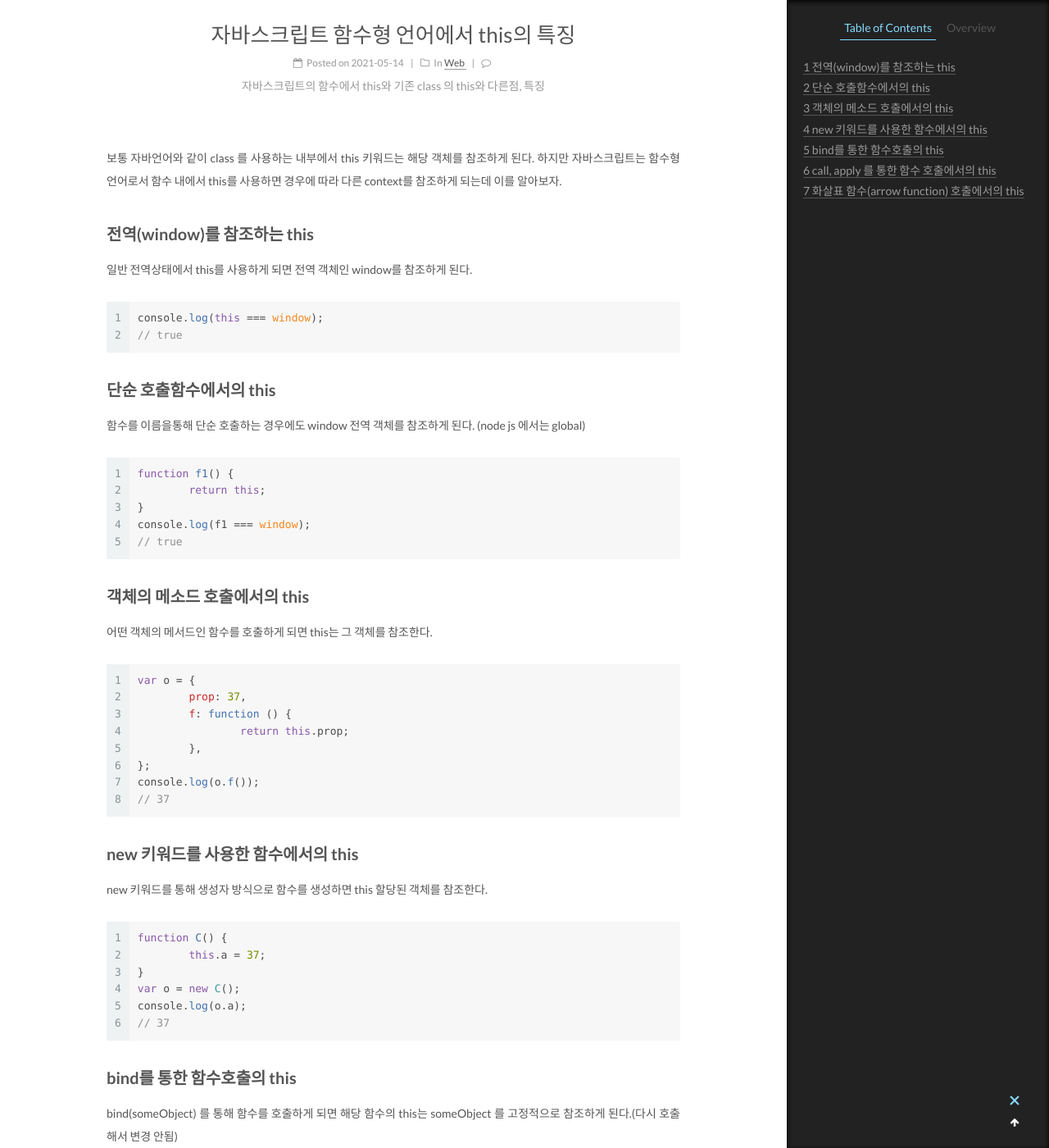
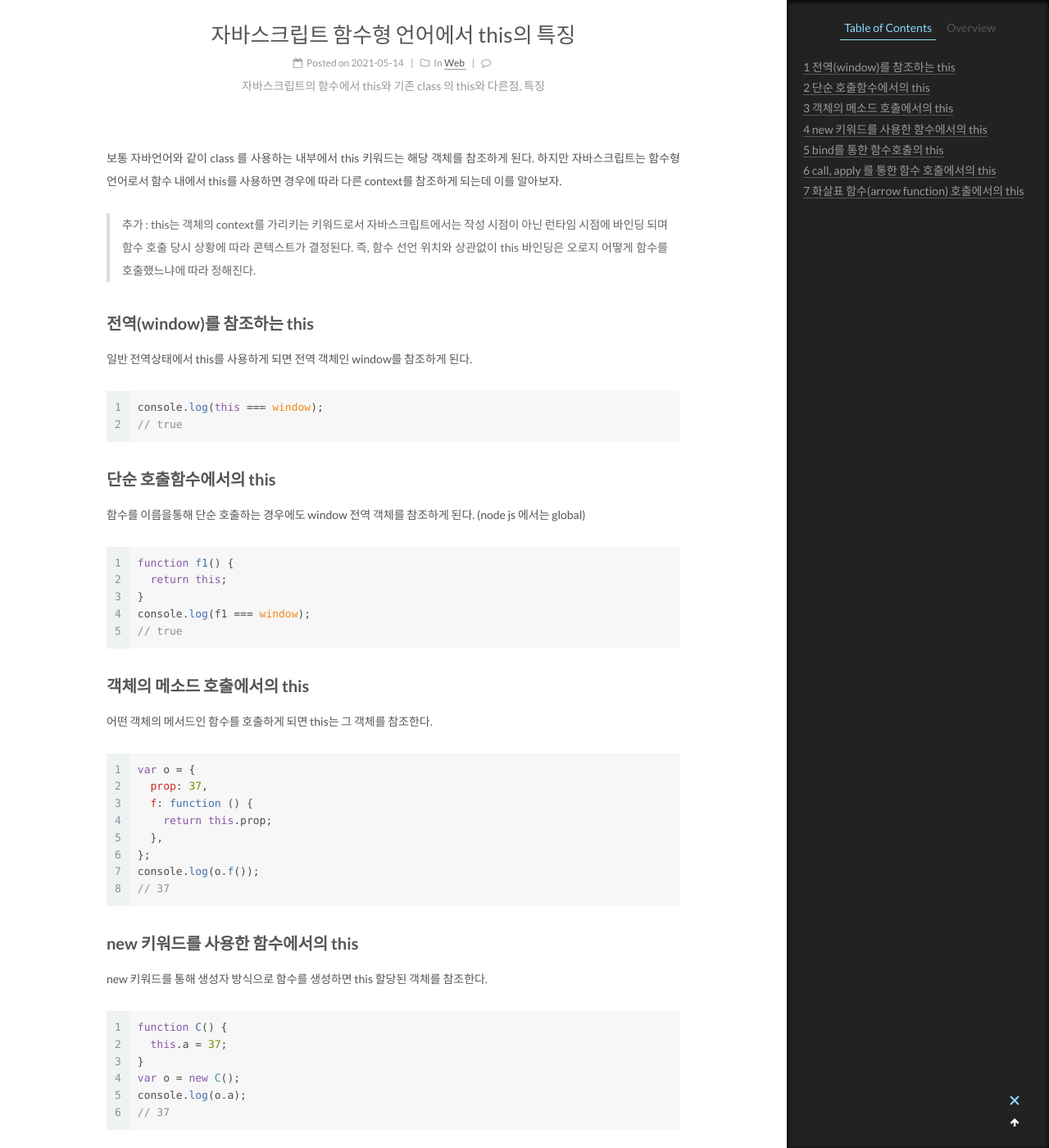
Before and after one commit to gusrb3164/gusrb3164.github.io, a Jekyll site: the page built from _posts/2021-05-14-js-this.md, in a window 1280 px wide and 1400 px high, scrolled down 354 px. Shown: the whole window at 82% size. Built offline with Jekyll 4.4.1, drawn with Linux system fonts in a browser that asks for light colours; comment, search, counter and statistics services are not loaded.

Commit message:
2021-08-13 update

````diff
--- a/_posts/2021-05-14-js-this.md
+++ b/_posts/2021-05-14-js-this.md
@@ -7,6 +7,8 @@ tags: [Programming, javascript]
 ---
 
 보통 자바언어와 같이 class 를 사용하는 내부에서 this 키워드는 해당 객체를 참조하게 된다. 하지만 자바스크립트는 함수형 언어로서 함수 내에서 this를 사용하면 경우에 따라 다른 context를 참조하게 되는데 이를 알아보자.
+
+> 추가 : this는 객체의 context를 가리키는 키워드로서 자바스크립트에서는 작성 시점이 아닌 런타임 시점에 바인딩 되며 함수 호출 당시 상황에 따라 콘텍스트가 결정된다. 즉, 함수 선언 위치와 상관없이 this 바인딩은 오로지 어떻게 함수를 호출했느냐에 따라 정해진다.
 
 ## 전역(window)를 참조하는 this
 
@@ -23,7 +25,7 @@ console.log(this === window);
 
 ```js
 function f1() {
-	return this;
+  return this;
 }
 console.log(f1 === window);
 // true
@@ -35,10 +37,10 @@ console.log(f1 === window);
 
 ```js
 var o = {
-	prop: 37,
-	f: function () {
-		return this.prop;
-	},
+  prop: 37,
+  f: function () {
+    return this.prop;
+  },
 };
 console.log(o.f());
 // 37
@@ -50,7 +52,7 @@ new 키워드를 통해 생성자 방식으로 함수를 생성하면 this 할
 
 ```js
 function C() {
-	this.a = 37;
+  this.a = 37;
 }
 var o = new C();
 console.log(o.a);
@@ -63,7 +65,7 @@ bind(someObject) 를 통해 함수를 호출하게 되면 해당 함수의 this
 
 ```js
 function f() {
-	return this.a;
+  return this.a;
 }
 
 var g = f.bind({ a: 'azerty' });
@@ -82,7 +84,7 @@ call 이나 apply로 함수를 호출하는 방식은 인자로 전달한 객체
 
 ```js
 function add(c, d) {
-	return this.a + this.b + c + d;
+  return this.a + this.b + c + d;
 }
 
 var o = { a: 1, b: 3 };
````
